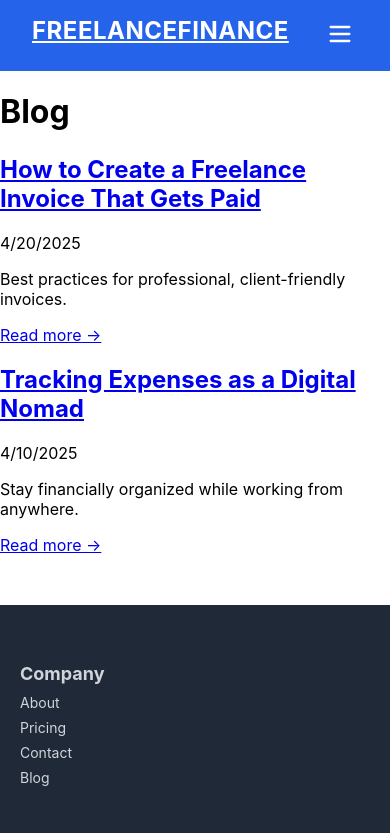
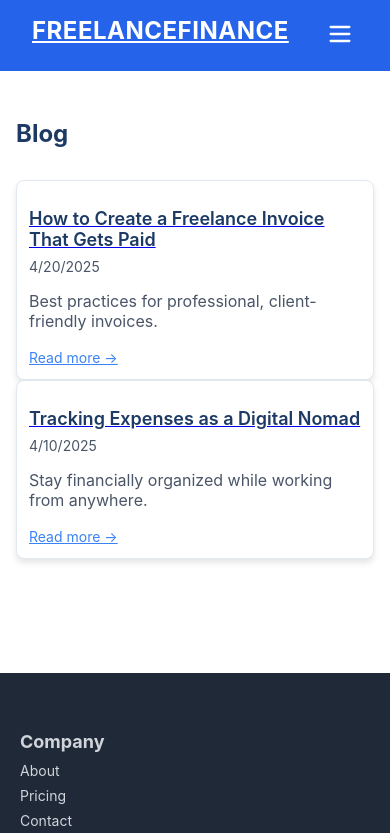
Before and after one commit to nasirrasheed/saas-project, a React (Create React App) app: page /blog in a window 390 px wide. Shown: the top 833 px of the page. Built offline with nearby package versions, Linux system fonts and the light colour scheme.

Commit message:
Add animations and improve styling on Blog Page

```diff
--- a/src/pages/BlogPage.jsx
+++ b/src/pages/BlogPage.jsx
@@ -1,4 +1,5 @@
 import { Link } from 'react-router-dom';
+import './css/Blogpage.css';
 import blogPosts from '../data/blogPosts';
 import useTitle from '../hooks/useTitle'; // <- Add this line
 
--- /dev/null
+++ b/src/pages/css/Blogpage.css
@@ -0,0 +1,113 @@
+/* General Container Styles */
+.max-w-4xl {
+    max-width: 60rem; /* Ensures the page is not too wide */
+    margin-left: auto;
+    margin-right: auto;
+    padding-left: 2rem;
+    padding-right: 2rem;
+    padding-top: 2rem;
+    padding-bottom: 2rem;
+  }
+
+  /* Blog Title */
+  .text-3xl {
+    font-size: 2.25rem;  /* Large font size for blog title */
+    font-weight: 700;
+    margin-bottom: 1.5rem;
+    color: #1D3A64; /* Dark blue color */
+  }
+
+  /* Spacing between blog posts */
+  .space-y-8 {
+    margin-top: 2rem;
+    margin-bottom: 2rem;
+  }
+
+  /* Individual Blog Post */
+  .p-4 {
+    padding: 1rem;
+    background-color: white;
+    border-radius: 0.5rem; /* Rounded corners */
+    border: 1px solid #E2E8F0; /* Light gray border */
+    box-shadow: 0 4px 6px rgba(0, 0, 0, 0.1); /* Light shadow for posts */
+    transition: box-shadow 0.3s ease; /* Smooth transition */
+  }
+
+  .p-4:hover {
+    box-shadow: 0 10px 20px rgba(0, 0, 0, 0.15); /* Darker shadow on hover */
+  }
+
+  /* Title of Blog Post */
+  .text-xl {
+    font-size: 1.5rem;  /* Font size for blog post title */
+    font-weight: 600;
+    color: #1D3A64; /* Dark blue for titles */
+    margin-bottom: 0.5rem;
+  }
+
+  .text-xl:hover {
+    text-decoration: underline; /* Underline title on hover */
+  }
+
+  /* Date of Blog Post */
+  .text-sm {
+    font-size: 0.875rem; /* Smaller text for the date */
+    color: #4A5568; /* Gray text color */
+    margin-top: 0.25rem;
+    margin-bottom: 1rem;
+  }
+
+  /* Blog Post Summary */
+  .text-gray-700 {
+    color: #4A5568;  /* Light gray color for summary text */
+    font-size: 1rem;
+    margin-bottom: 1rem;
+  }
+
+  /* Read More Link */
+  .text-blue-700 {
+    color: #3B82F6; /* Blue color for the link */
+    font-size: 0.875rem; /* Smaller font size for the link */
+    text-decoration: underline;
+    transition: color 0.3s ease; /* Smooth transition for hover color */
+  }
+
+  .text-blue-700:hover {
+    color: #1D4ED8; /* Darker blue on hover */
+  }
+
+  /* Responsive Design for Tablets */
+  @media (max-width: 768px) {
+    .max-w-4xl {
+      padding-left: 1.5rem;
+      padding-right: 1.5rem;
+    }
+
+    .text-3xl {
+      font-size: 1.875rem; /* Slightly smaller blog title for smaller screens */
+    }
+
+    .text-xl {
+      font-size: 1.25rem; /* Slightly smaller post title on smaller screens */
+    }
+  }
+
+  /* Responsive Design for Mobile Devices */
+  @media (max-width: 480px) {
+    .max-w-4xl {
+      padding-left: 1rem;
+      padding-right: 1rem;
+    }
+
+    .text-3xl {
+      font-size: 1.5rem; /* Further reduce blog title size for mobile */
+    }
+
+    .p-4 {
+      padding: 0.75rem; /* Reduced padding for blog posts */
+    }
+
+    .text-xl {
+      font-size: 1.125rem; /* Further reduce post title size for mobile */
+    }
+  }
```
